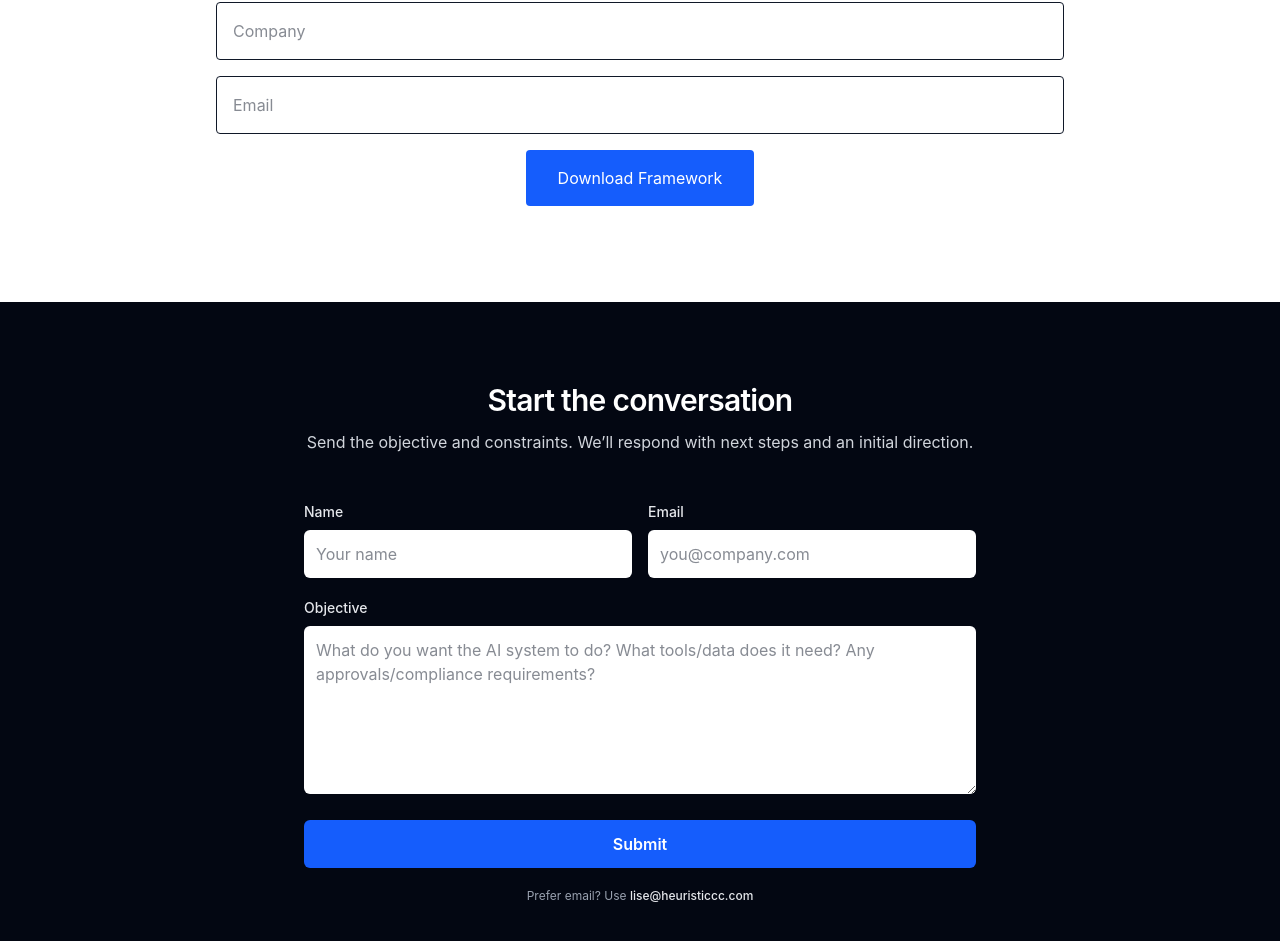
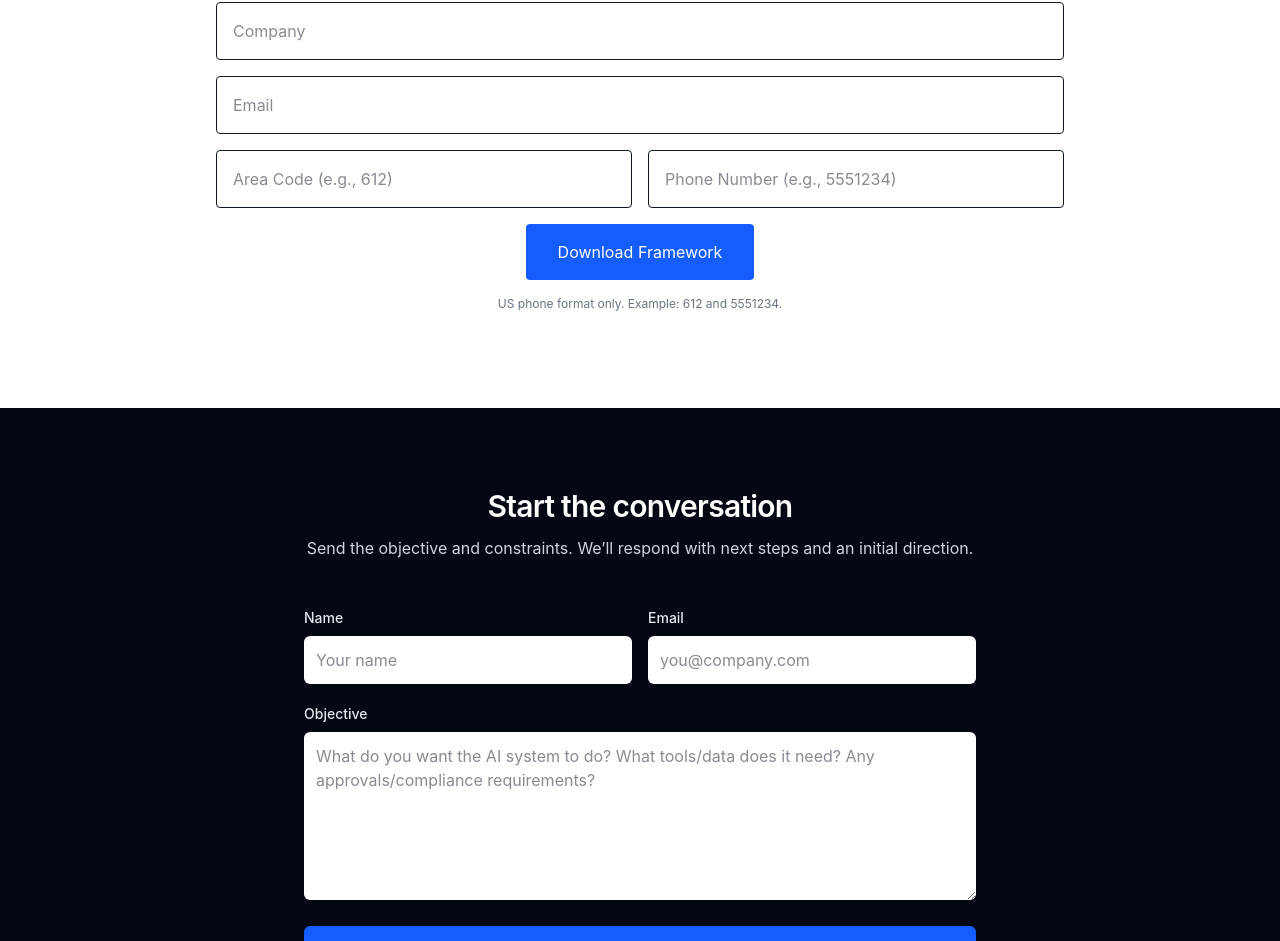
Before and after one commit to LiseRediske/heuristiccc-website, a React (Vite) app: page / in a window 1280 px wide. Shown: the part 3887-4828 px from the top of the page. Built offline with nearby package versions, Linux system fonts and the light colour scheme.

Commit message:
framework form and redirect fix

```diff
--- a/src/Home.jsx
+++ b/src/Home.jsx
@@ -51,6 +51,37 @@ export default function Home() {
       a: "Yes. Request it via the form and we’ll send the current edition."
     }
   ];
+
+  // URL-encode form data for Netlify
+  const encode = (data) => new URLSearchParams(data).toString();
+
+  // Deterministic Netlify submit + redirect (fixes Netlify Thank You page behavior)
+  const handleFrameworkSubmit = async (e) => {
+    e.preventDefault();
+
+    const form = e.target;
+    const formData = new FormData(form);
+
+    // Convert to a plain object so we can url-encode reliably
+    const payload = {};
+    for (const [key, value] of formData.entries()) {
+      payload[key] = value;
+    }
+
+    try {
+      // Post to site root; Netlify picks it up as a form submission
+      await fetch("/", {
+        method: "POST",
+        headers: { "Content-Type": "application/x-www-form-urlencoded" },
+        body: encode(payload)
+      });
+
+      // Force redirect to the download page (GET)
+      window.location.assign("/framework-download");
+    } catch (err) {
+      alert("Submission failed. Please try again.");
+    }
+  };
 
   return (
     <main className="min-h-screen bg-gray-50 text-gray-900">
@@ -332,10 +363,10 @@ export default function Home() {
             data-netlify="true"
             data-netlify-honeypot="bot-field"
             action="/framework-download"
+            onSubmit={handleFrameworkSubmit}
             className="space-y-4"
           >
             <input type="hidden" name="form-name" value="framework-download" />
-            <input type="hidden" name="redirect" value="/framework-download" />
             <input type="hidden" name="bot-field" />
 
             <input
@@ -369,12 +400,40 @@ export default function Home() {
               className="w-full p-4 border rounded"
             />
 
+            <div className="grid gap-4 sm:grid-cols-2">
+              <input
+                type="tel"
+                name="phone_area"
+                placeholder="Area Code (e.g., 612)"
+                inputMode="numeric"
+                pattern="[0-9]{3}"
+                maxLength={3}
+                required
+                className="w-full p-4 border rounded"
+              />
+
+              <input
+                type="tel"
+                name="phone_number"
+                placeholder="Phone Number (e.g., 5551234)"
+                inputMode="numeric"
+                pattern="[0-9]{7}"
+                maxLength={7}
+                required
+                className="w-full p-4 border rounded"
+              />
+            </div>
+
             <button
               type="submit"
               className="bg-blue-600 text-white px-8 py-4 rounded"
             >
               Download Framework
             </button>
+
+            <p className="text-xs text-gray-500">
+              US phone format only. Example: 612 and 5551234.
+            </p>
           </form>
         </div>
       </section>
```
